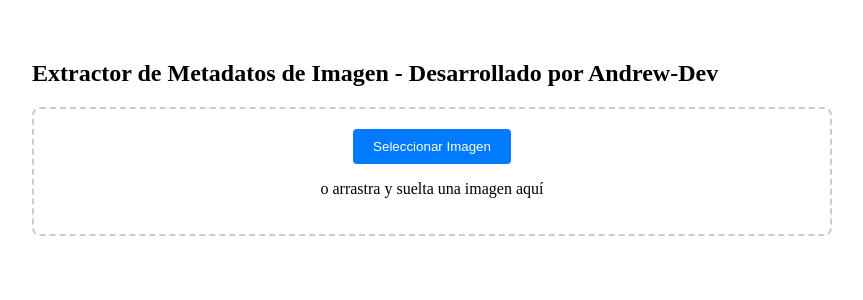
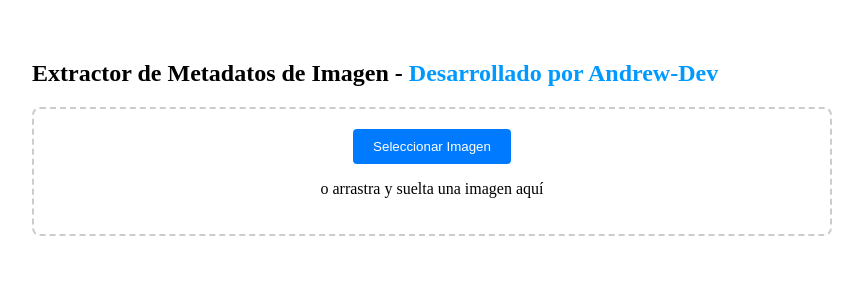
Before and after one commit to Andrew-Nwm/metadata-extractor, an Angular app: page / in a window 1280 px wide. Shown: the top 300 px of the page, without its empty margins (208-1071 px from the left). Built offline with nearby package versions, Linux system fonts and the light colour scheme.

Commit message:
copyright modified

```diff
--- a/src/app/image-component/image-component.component.ts
+++ b/src/app/image-component/image-component.component.ts
@@ -8,7 +8,7 @@ import * as ExifReader from 'exifreader';
   standalone: true,
   template: `
     <div class="container">
-      <h2>Extractor de Metadatos de Imagen - Desarrollado por Andrew-Dev</h2>
+      <h2>Extractor de Metadatos de Imagen - <span>Desarrollado por Andrew-Dev</span></h2>
 
       <div class="upload-box"
            (dragover)="onDragOver($event)"
@@ -68,6 +68,10 @@ import * as ExifReader from 'exifreader';
       max-width: 800px;
       margin: 20px auto;
       padding: 20px;
+    }
+
+    span{
+      color: #09f;
     }
 
     .upload-box {
```
